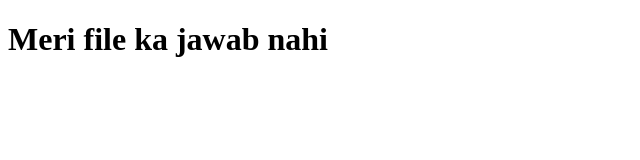
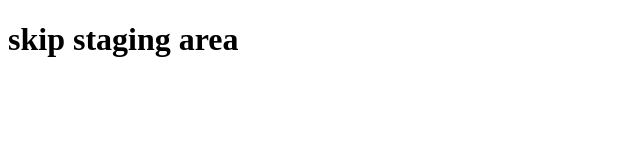
Before and after one commit to sanjan-kum/deployweb, a plain HTML site: page index.html in a window 1280 px wide. Shown: the whole page, without its empty margins (0-640 px from the left). Drawn offline with Linux system fonts and the light colour scheme.

Commit message:
skip sta

```diff
--- a/index.html
+++ b/index.html
@@ -6,6 +6,6 @@
     <title>mera file</title>
 </head>
 <body>
-    <h1>Meri file ka jawab nahi</h1>
+    <h1>skip staging area</h1>
 </body>
 </html>
```
